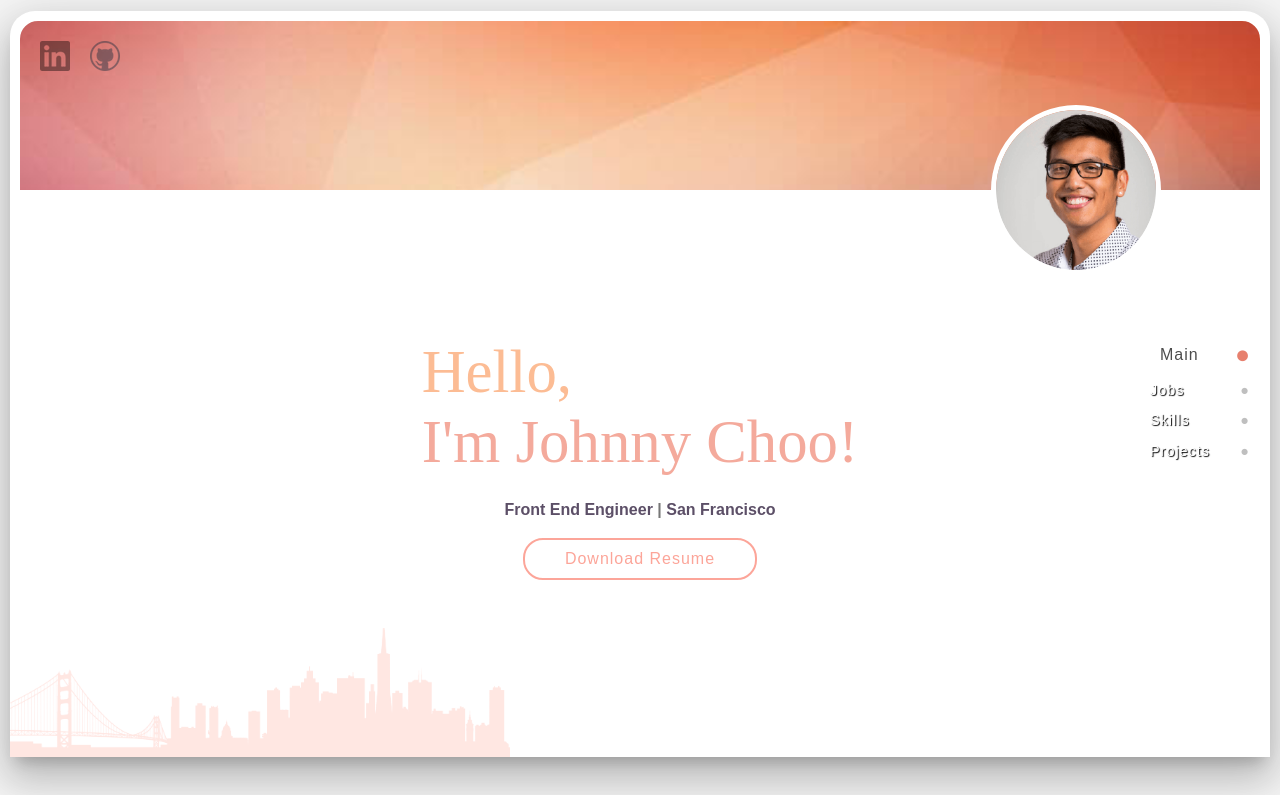
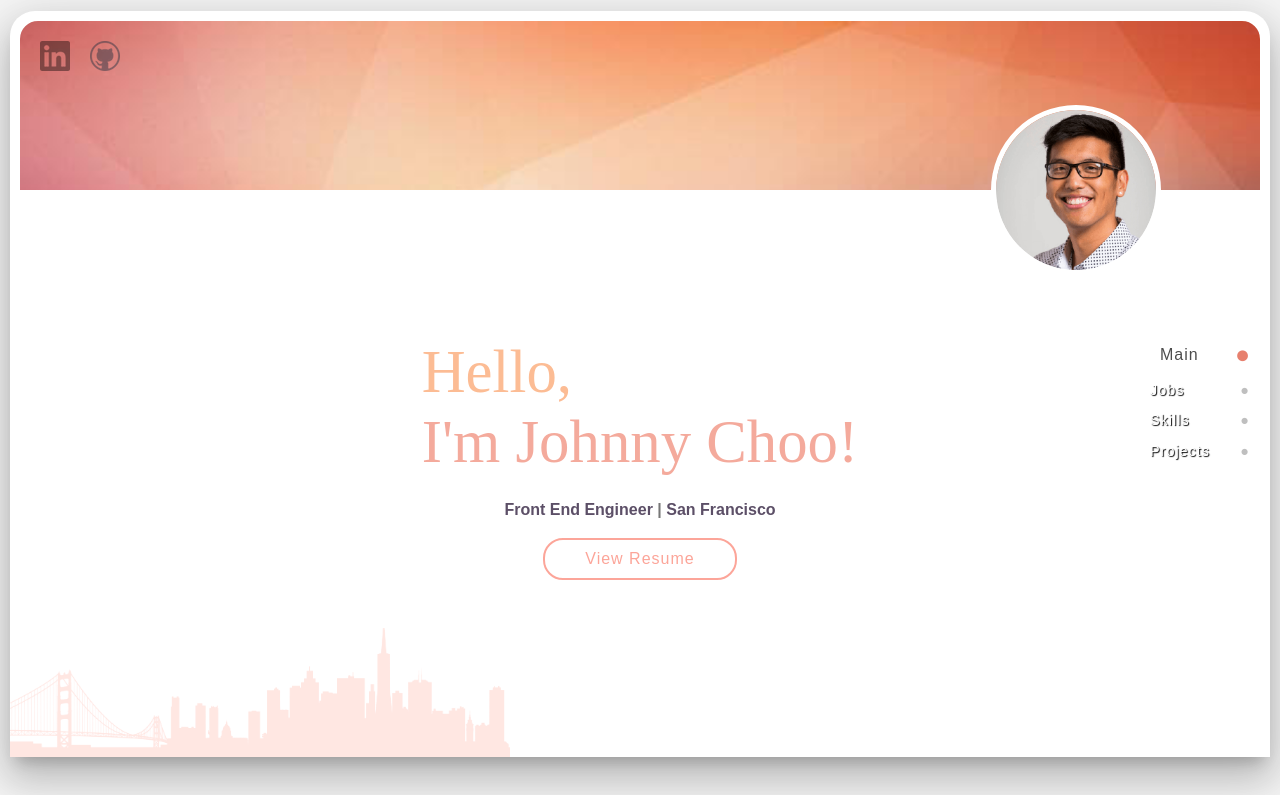
Before and after one commit to jchoo157/johnny-website, a React app: page / in a window 1280 px wide. Shown: the top 795 px of the page. Built offline with nearby package versions, Linux system fonts and the light colour scheme; a web font is replaced by a local one.

Commit message:
fix resume link

```diff
--- a/src/js/components/Home/Main.js
+++ b/src/js/components/Home/Main.js
@@ -22,8 +22,8 @@ export default class Main extends Component {
             San Francisco
           </h3>
 
-          <a className="main-btn" href={require("../../../../public/johnnychoo2018.pdf")} download="johnny-choo-resume">
-            Download Resume
+          <a className="main-btn" href='https://drive.google.com/file/d/1kFsCIxJIu4s8xMFdW7u5ZUPr7FWn-OBa/view?usp=sharing' target="_blank">
+            View Resume
           </a>
         </div>
         <div className="city"/>
```
